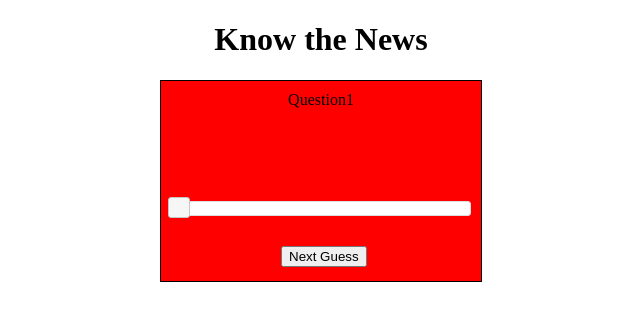
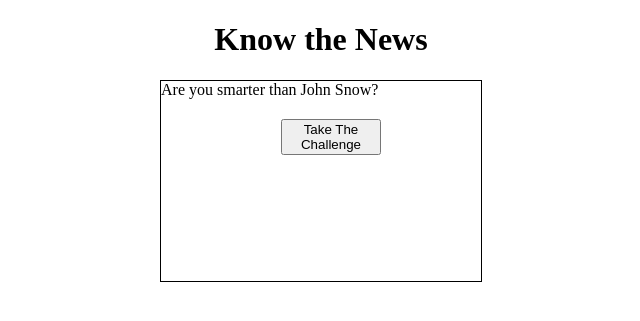
Before and after one commit to matmenzl/wdi-project-1, a PHP site: page /home.html in a window 1280 px wide. Shown: the top 321 px of the page, without its empty margins (319-959 px from the left). Run offline with PHP 8.4, Linux system fonts and the light colour scheme.

Commit message:
adapted html and css to pivoted concept

```diff
--- a/css/style.css
+++ b/css/style.css
@@ -13,7 +13,15 @@ h1 {
   background-color: black;
 }
 
-.question1 {
+.start {
+  background-color:white;
+  margin: 0 auto;
+  width: 320px;
+  height: 200px;
+  border: solid 1px;
+}
+
+.user {
   background-color:red;
   margin: 0 auto;
   width: 320px;
@@ -21,7 +29,7 @@ h1 {
   border: solid 1px;
 }
 
-.question2 {
+.jon {
   background-color:grey;
   margin: 0 auto;
   width: 320px;
@@ -30,7 +38,7 @@ h1 {
 }
 
 
-.question3 {
+.result {
   background-color:indigo;
   margin: 0 auto;
   width: 320px;
@@ -38,7 +46,13 @@ h1 {
   border: solid 1px;
 }
 
-.result {
+#question {
+  text-align: center;
+  height: 100px;
+  margin: 10px;
+}
+
+.bumper {
   background-color:green;
   margin: 0 auto;
   width: 320px;
@@ -47,11 +61,44 @@ h1 {
 }
 
 
+#bumper {
+  text-align:center;
+}
 
-#question {
+#score {
+  width: 300px;
+  height: 30px;
   text-align: center;
-  height: 100px;
-  margin: 10px;
+}
+
+li#resultPlayer {
+  background-color: white;
+  width: 50%;
+  height: 60px;
+  float:left;
+  text-align: center;
+}
+
+li#resultJon {
+  background-color:beige;
+  width: 50%;
+  height: 60px;
+  float:left;
+  text-align: center;
+}
+
+#share {
+  width: 300px;
+  height: 20px;
+  float: left;
+  text-align: center;
+}
+
+#reminder {
+  width: 300px;
+  height: 20px;
+  float:left;
+  text-align: center;
 }
 
 button {
--- a/home.html
+++ b/home.html
@@ -15,35 +15,85 @@
 <body>
   <h1>Know the News</h1>
   <div class="main">
-      <div class="question1" id="slider">
-          <li id="question">Question1</li>
-          <li id="slider1"></li>
-          <button type="submit" id="show1">Next Guess</button>
+    <div class="start">
+      <li id="opener">Are you smarter than John Snow?</li>
+      <li img src="https://i.guim.co.uk/img/static/sys-images/Guardian/Pix/pictures/2015/4/22/1429706561959/Jon-Snow-sock-puppet-010.jpg?w=470&q=55&auto=format&usm=12&fit=max&s=3e741466f781b3bbe887ab23f720d608"></li>
+      <button type="submit" id="showUser1">Take The Challenge</button>
     </div>
 
-        <div class="question2" id="slider">
-          <li id="question">Question2</li>
+    <div class="user" id="slider">
+      <li id="user">User1</li>
+      <li id="slider1"></li>
+      <button type="submit" id="showJon1">Submit</button>
+    </div>
+
+    <div class="jon" id="slider">
+      <li id="jon">Jon1</li>
+      <li id="slider2"></li>
+      <button type="submit" id="showResult1">Submit</button>
+    </div>
+
+    <div class="result" id="slider">
+      <li id="result">Result1</li>
+      <li id="slider3"></li>
+      <li id="#"></li>
+      <button type="submit" id="showQuestion2">Next Question</button>
+    </div>
+
+   <!--  <div class="user2" id="slider">
+      <li id="question">User2</li>
       <li id="slider2"></li>
       <button type="submit" id="show2">Next Guess</button>
     </div>
 
-        <div class="question3" id="slider">
-          <li id="question">Question3</li>
+   <div class="jon2" id="slider">
+      <li id="question">Jon2</li>
       <li id="slider3"></li>
       <button type="submit" id="show3">Next Guess</button>
     </div>
 
-        <div class="result" id="#">
-          <li id="question">Result Round1</li>
+    <div class="result2" id="#">
+      <li id="question">Result2</li>
       <li id="#"></li>
-          <button type="submit" id="round2">Round2</button>
+      <button type="submit" id="round2">Next round</button>
+    </div>
+
+    <div class="user3" id="slider">
+      <li id="question">User3</li>
+      <li id="slider2"></li>
+      <button type="submit" id="show2">Next Guess</button>
+    </div>
+
+    <div class="jon3" id="slider">
+      <li id="question">john3</li>
+      <li id="slider3"></li>
+      <button type="submit" id="show3">Next Guess</button>
+    </div>
+
+    <div class="result3" id="#">
+      <li id="question">result3</li>
+      <li id="#"></li>
+      <button type="submit" id="round2">Next round</button>
+    </div> -->
+
+    <div class="bumper" id="#">
+      <div id="bumper">Enough News for Today</div>
+      <div id="score">Score</div>
+      <li id="resultPlayer">You <br><span id="#">0</span></li>
+      <li id="resultJon">Jon <br><span id="#">0</span></li>
+      <div id="share">Facebook Share</div>
+      <div id="reminder">Remind me when John wants to play another round</div>
+      <button type="submit" id="round2">Next round</button>
     </div>
 
 
 
 
 
-      </div>
+
+
+
+  </div><!-- .main -->
 
 
 
--- a/js/app.js
+++ b/js/app.js
@@ -7,74 +7,22 @@ $(function() {
 // })
 
 
-//start
-$( ".question1" ).show();
-$( ".question2" ).hide();
-$( ".question3" ).hide();
-$( ".result" ).hide();
 
 
-//question 1.1
-$('#show1').click(function(e) {
-e.preventDefault()
-$('.question2').show();
-$('.question1').hide();
-});
-
-//question 1.2
-$('#show2').click(function(e) {
-e.preventDefault()
-$('.question3').show()
-$('.question2').hide()
-});
-
-//question 1.3
-$('#show3').click(function(e) {
-e.preventDefault()
-$('.result').show()
-$('.question3').hide()
-});
-
-//result 1
-$('#show4').click(function(e) {
-e.preventDefault()
-$('.result').show()
-$('.question3').hide()
-});
-
-//question 2.1
-$('#show1').click(function(e) {
-e.preventDefault()
-$('.question4').show()
-$('.result').hide()
-});
-
-//question 2.2
-$('#show2').click(function(e) {
-e.preventDefault()
-$('.question5').show()
-$('.question4').hide()
-});
-
-//question 2.3
-$('#show3').click(function(e) {
-e.preventDefault()
-$('.question6').show()
-$('.question5').hide()
-});
-
-//result 2
-$('#show4').click(function(e) {
-e.preventDefault()
-$('.result2').show()
-$('.question6').hide()
+$(function start () {
+  $('.start').show();
+  $('.user').hide();
+  $('.jon').hide();
+  $('.result').hide();
+  $('.bumper').hide();
 });
 
 
-
-
-
-
+$(function showUser() {
+  $('#showUser1').click(function(e) {
+    e.preventDefault()
+    $('.user').show();
+    $('.start').hide();
 
 
 
@@ -89,7 +37,15 @@ $( "#slider1" ).slider({
     });
     $( "#amount" ).val( "$" + $( "#slider1" ).slider( "value" ) );
 
+  });
+});
 
+
+$(function showJon() {
+  $('#showJon1').click(function(e) {
+    e.preventDefault()
+    $('.user').hide();
+    $('.jon').show();
 
     $( "#slider2" ).slider({
      value:10,
@@ -102,6 +58,16 @@ $( "#slider2" ).slider({
     });
     $( "#amount" ).val( "$" + $( "#slider2" ).slider( "value" ) );
 
+
+
+  });
+});
+
+$(function showResult() {
+  $('#showResult1').click(function(e) {
+    e.preventDefault()
+    $('.result').show();
+    $('.jon').hide();
 
 
 
@@ -117,10 +83,18 @@ $( "#slider3" ).slider({
     $( "#amount" ).val( "$" + $( "#slider3" ).slider( "value" ) );
 
 
+  });
+});
 
 
+$(function nextQuestion() {
+  $('#showQuestion2').click(function(e) {
+    e.preventDefault()
+    $('.bumper').show();
+    $('.result').hide();
 
-
+  });
+});
 
 
 });
```
Lines whose indentation alone changed are shown as unchanged.
